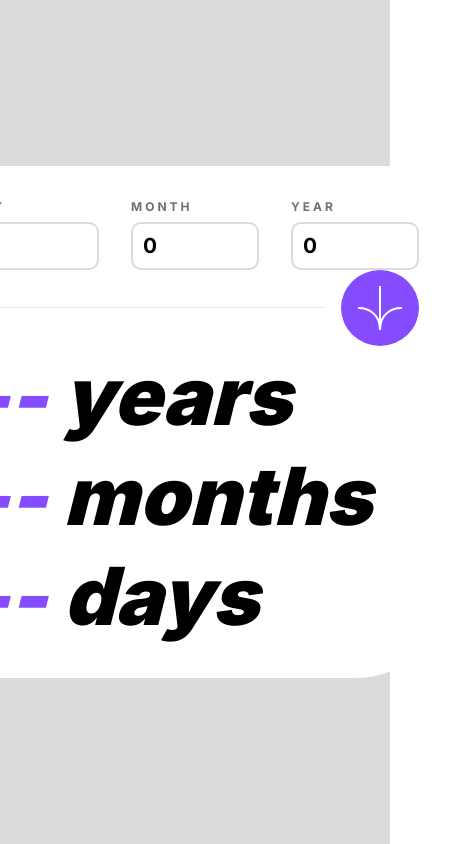
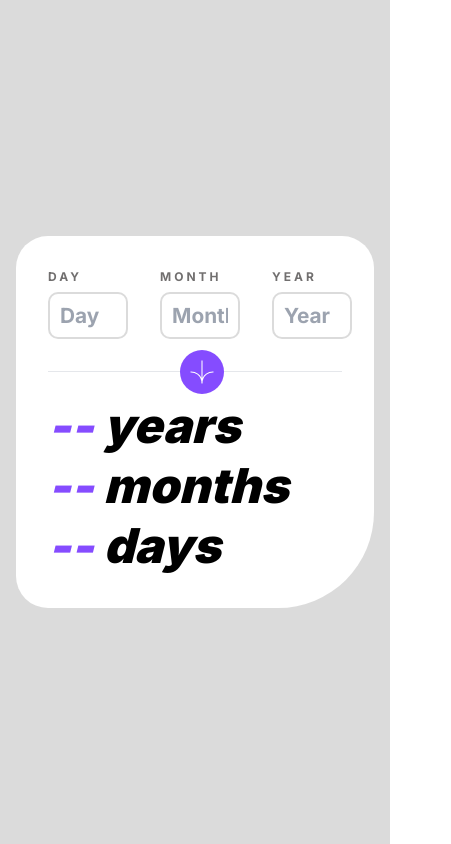
Before and after one commit to Sumit134coder/ui-ux-portfolio, a Next.js app: page /age-calculator in a window 390 px wide. Shown: the whole page, 451 px wide, since content can reach past the window. Built offline with nearby package versions, Linux system fonts and the light colour scheme.

Commit message:
complete : UI challenge

```diff
--- a/src/app/age-calculator/page.js
+++ b/src/app/age-calculator/page.js
@@ -15,9 +15,9 @@ const validationSchema = Yup.object({
 })
 
 const initialValue = {
-  day: 0,
-  month: 0,
-  year: 0,
+  day: '',
+  month: '',
+  year: '',
 }
 
 const AgeCalculator = () => {
@@ -37,15 +37,15 @@ const diffDays = moment().diff(moment(str), 'days') % 30;
     console.log(diffYears , diffMonths ,diffDays)
 
     setData({
-      year: diffYears,
-      month: diffMonths,
-      day: diffDays
+      year: Math.abs(diffYears),
+      month: Math.abs(diffMonths),
+      day: Math.abs(diffDays)
     })
   }
 
   return (
-    <div className='flex justify-center items-center min-h-screen h-screen container'>
-        <div className=' h-auto lg:min-h-2/3 lg:w-1/2 card rounded-[2rem]  rounded-br-[6rem] p-8'>
+    <div className='flex justify-center items-center min-h-screen w-screen lg:h-screen container p-4 m-0'>
+        <div className=' h-auto w-full lg:min-h-2/3 lg:w-1/2 card rounded-[2rem]  rounded-br-[6rem] p-8'>
            <div>
               {/* --form for input fields---- */}
               <Formik
@@ -74,10 +74,10 @@ const diffDays = moment().diff(moment(str), 'days') % 30;
                           <ErrorMessage component='div' name='year' className="error-text" />
                         </div>
                       </div>
-                      <div className="flex items-center gap-4">
+                      <div className="flex items-center gap-4 my-6 mt-8 lg:mt-2 relative">
                         <hr className="flex-1"/>
                         <button type='submit' title='submit' className="age-btn">
-                          <Image src={arrow} alt='Arrow' />
+                          <Image src={arrow} alt='Arrow' className="h-6 w-6 md:h-auto" />
                         </button>
                       </div>
                     </Form>
@@ -85,7 +85,7 @@ const diffDays = moment().diff(moment(str), 'days') % 30;
                 }
               </Formik>
            </div>
-           <div className="text-[5rem] font-black italic leading-tight">
+           <div className="text-[3rem] lg:text-[5rem] font-black italic leading-tight">
             <div>
               <span className="hero-text">{data?.year || '--'}</span> years
             </div>
--- a/src/app/age-calculator/styles.css
+++ b/src/app/age-calculator/styles.css
@@ -21,6 +21,7 @@ input[type=number] {
 
 .container {
     background-color: var(--Light-grey);
+    width: 100%;
 }
 
 .card {
@@ -32,6 +33,25 @@ input[type=number] {
     border-radius: 50%;
     padding: 1rem;
 }
+
+.age-btn:hover {
+    animation: 1s bounce infinite linear;
+}
+
+@keyframes bounce {
+    0% {
+        transform: translateY(0);
+    }
+
+    70%{
+        transform: translateY(10px);
+    }
+
+    100%{
+        transform: translateY(0);
+    }
+}
+
 .age-form-input{
     display: flex;
     flex-direction: column;
@@ -84,3 +104,20 @@ input[type=number] {
 .label-error {
     color: var(--Light);
 }
+
+@media screen and (max-width: 768px) {
+     .age-input {
+        width: 5rem;
+     }
+
+     .age-btn {
+        padding: 10px;
+        position: absolute;
+        right: 40%;
+    }
+
+    .error-text {
+        font-size: 10px;
+        bottom: -1rem;
+    }
+}
```
